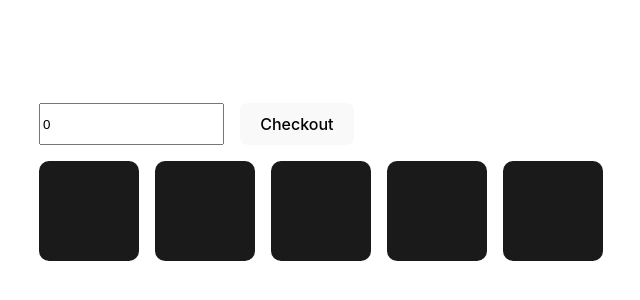
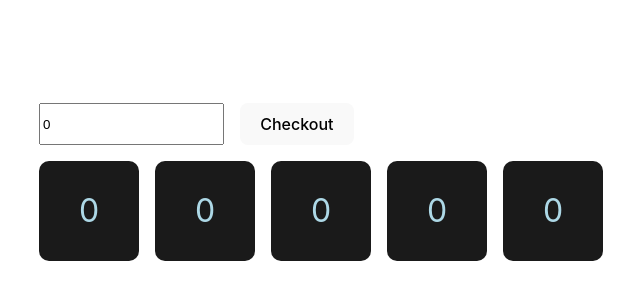
Before and after one commit to lorencerri/react-queue-challenge, a React (Vite) app: page / in a window 1280 px wide. Shown: the part 218-518 px from the top of the page, without its empty margins (319-959 px from the left). Built offline with nearby package versions, Linux system fonts and the light colour scheme.

Commit message:
Show queue length on checkout div

```diff
--- a/src/App.tsx
+++ b/src/App.tsx
@@ -64,9 +64,11 @@ function App() {
       <div id="checkoutContainer">
         {queues.map((queue) => (
           <div className="queueContainer">
-            <div className="checkout"></div>
+            <div className="checkout itemText">
+              {queue.reduce((a, b) => a + b, 0)}
+            </div>
             {queue.map((item) => (
-              <div className="item">{item}</div>
+              <div className="item itemText">{item}</div>
             ))}
           </div>
         ))}
--- a/src/index.css
+++ b/src/index.css
@@ -99,6 +99,9 @@ button:focus-visible {
   height: 100px;
   background-color: #1a1a1a;
   border-radius: 50%;
+}
+
+.itemText {
   line-height: 100px;
   font-size: 2em;
   color: lightblue;
```
